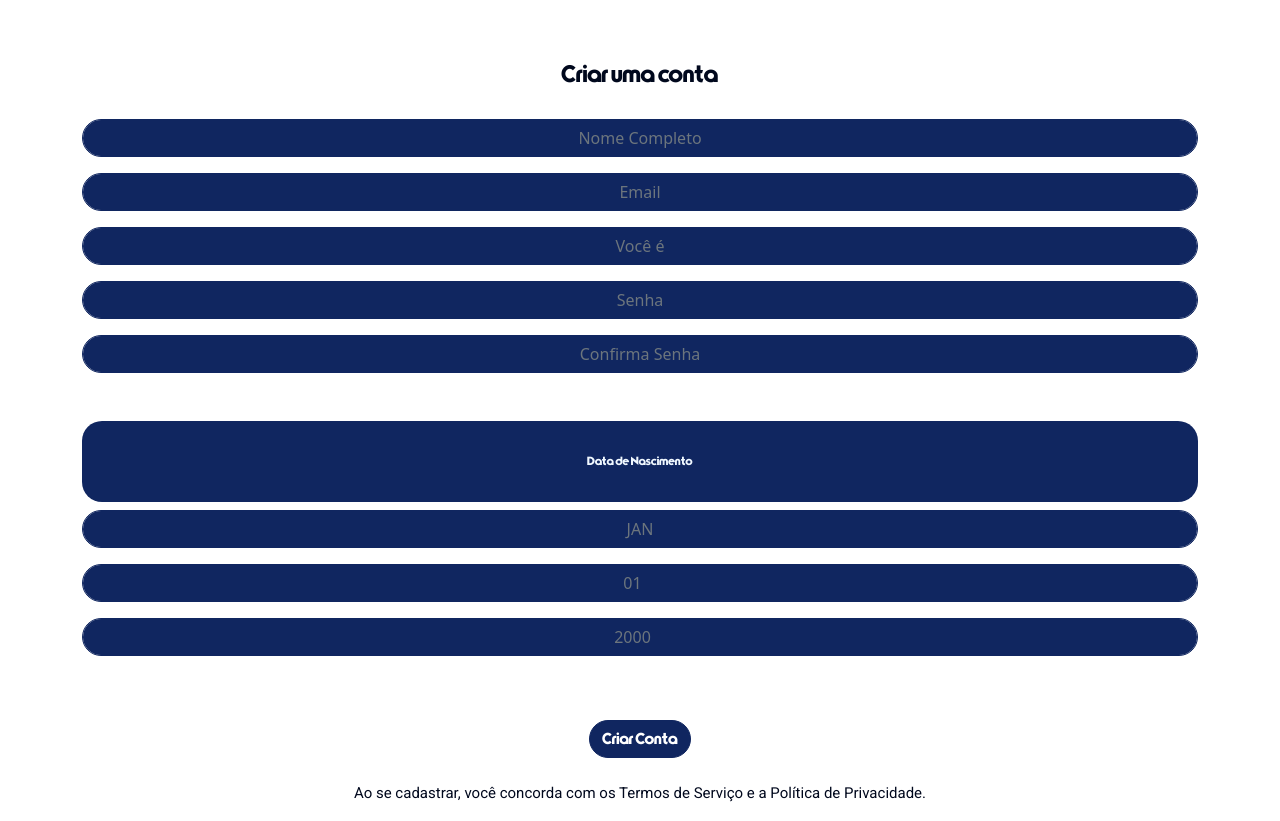
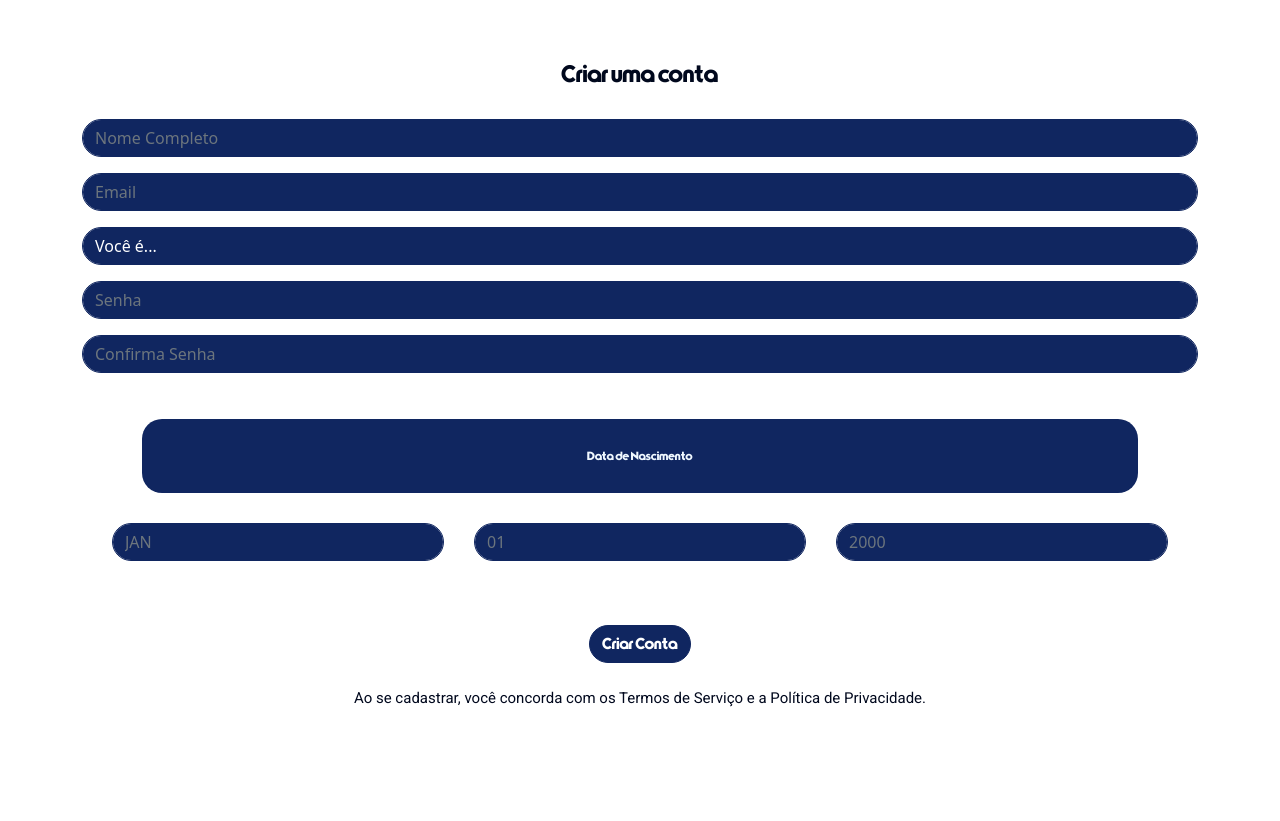
Before and after one commit to HenriqueGouveia1/Co-working, a React app: page /register in a window 1280 px wide. After the commit the page ends 800 px from the top, so only its background shows below. Built offline with nearby package versions, Linux system fonts and the light colour scheme.

Commit message:
Registro atualizado

```diff
--- a/src/pages/Register.js
+++ b/src/pages/Register.js
@@ -9,28 +9,40 @@ function Register() {
             <div className="mb-3">
                 <input type="email" placeholder="Email" className="form-control btn btn-primary" id="formEmail"/>
             </div>
+
             <div className="mb-3">
-                <input type="text" placeholder="Você é" className="form-control btn btn-primary" id="formYoure"/>
+                <select placeholder="Você é" className="form-control btn btn-primary" id="formYoure">
+                <option hidden >Você é...</option>
+                <option value="Estudante">Estudante</option>
+                <option value="Interpreté">Interpreté</option>
+                <option value="Professor">Professor</option>
+                <option value="Outros">Outros</option>
+                </select>
+
             </div>
             <div className="mb-3">
                 <input type="password" placeholder="Senha" className="form-control btn btn-primary" id="formPassword"/>
             </div>
             <div className="mb-3">
-                <input type="password" placeholder="Confirma Senha" className="form-control btn btn-primary" id="formRePassword"/>
-                <br></br>
-                <br></br>
-                <br></br>
-                <h4 className="mt-60 mb-30" class="data">Data de Nascimento</h4>
-                <div className="mb-3">
-                <input type="text" placeholder="JAN" className="form-control btn btn-primary" id="formUsername"/>
+                <input type="password" placeholder="Confirma Senha" className="form-control btn btn-primary mb-30" id="formRePassword"/>
+                </div>
+
+                <div className="ml-60 mr-60 mb-30">
+                <h4  class="data">Data de Nascimento</h4>
+                </div>
+
+            <div class="grid-container">
+                <div id= "item1" class="grid-item" className="ml-30 mr-30 mb-3">
+                    <input type="text" placeholder="JAN" className=" form-control btn btn-primary" id="formUsername"/>
+                </div>
+                <div id= "item2" class="grid-item" className="mr-30 mb-3">
+                    <input type="number" placeholder="01" className="form-control btn btn-primary" id="formUsername"/>
+                </div>
+                <div id= "item3" class="grid-item" className="mr-30 mb-3">
+                    <input type="number" placeholder="2000" className="form-control btn btn-primary" id="formUsername"/>
+                </div>
             </div>
-            <div className="mb-3">
-                <input type="number" placeholder="01" className="form-control btn btn-primary" id="formUsername"/>
-            </div>
-            <div className="mb-3">
-                <input type="number" placeholder="2000" className="form-control btn btn-primary" id="formUsername"/>
-            </div>
-            </div>
+
             <button type="submit" className="btn btn-primary mt-5 mb-4">Criar Conta</button>
         </form>
     <p>Ao se cadastrar, você concorda com os Termos de Serviço e a Política de Privacidade. </p>
--- a/src/styles/_style.scss
+++ b/src/styles/_style.scss
@@ -21,9 +21,16 @@ h4 {
     background-color: #07153d !important;
     border-color: #07153d !important;
 }
-input {
+input,select {
     border-radius: 20px !important;
+    text-align: left !important;
+
+
 }
+input,select::placeholder{
+  text-align: left;
+}
+
 /*
 Mudar Depois
 */
@@ -43,4 +50,19 @@ button {
     color: aliceblue;
     background-color: #102660;
     border-color: #102660;
+
 }
+
+.grid-container {
+    display: grid;
+  }
+
+#item1{
+    grid-row: 1/1;
+}
+#item2{
+    grid-row: 1/2;
+}
+#item3{
+    grid-row: 1/3;
+}
```
